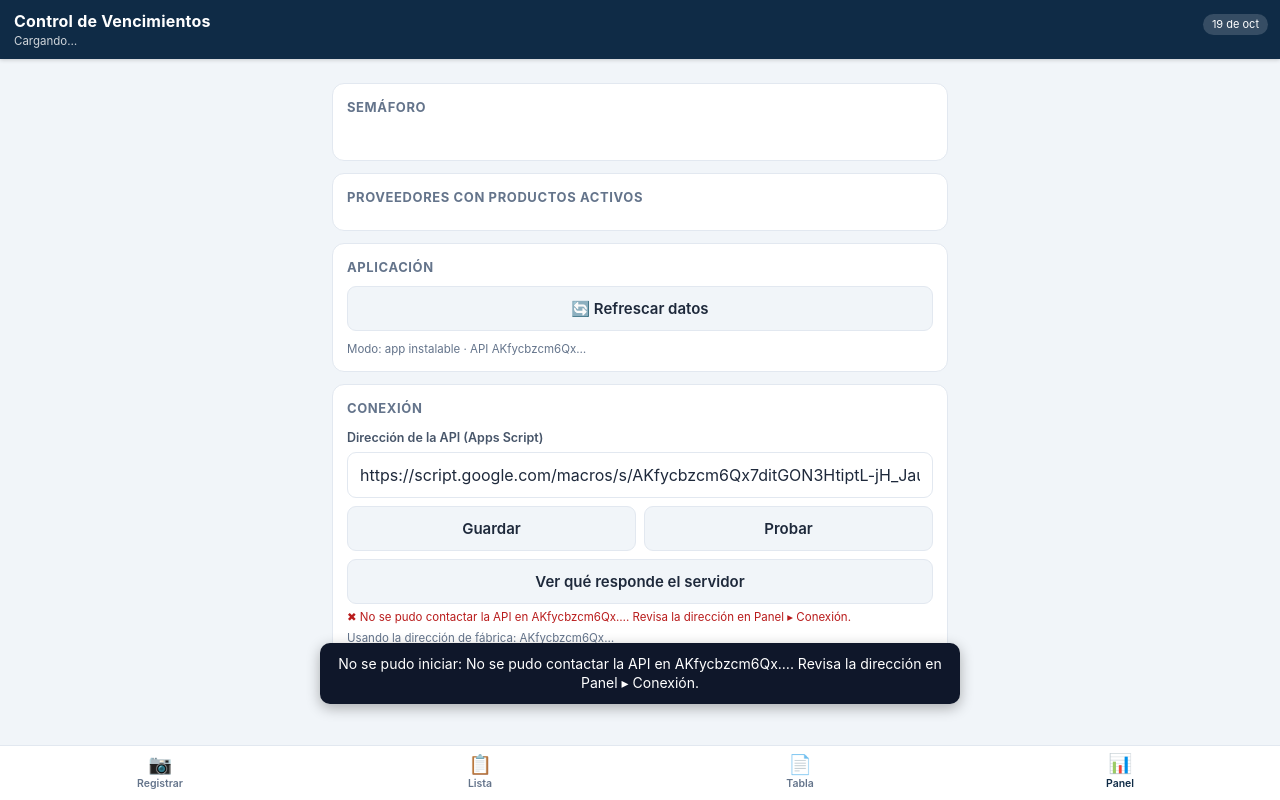
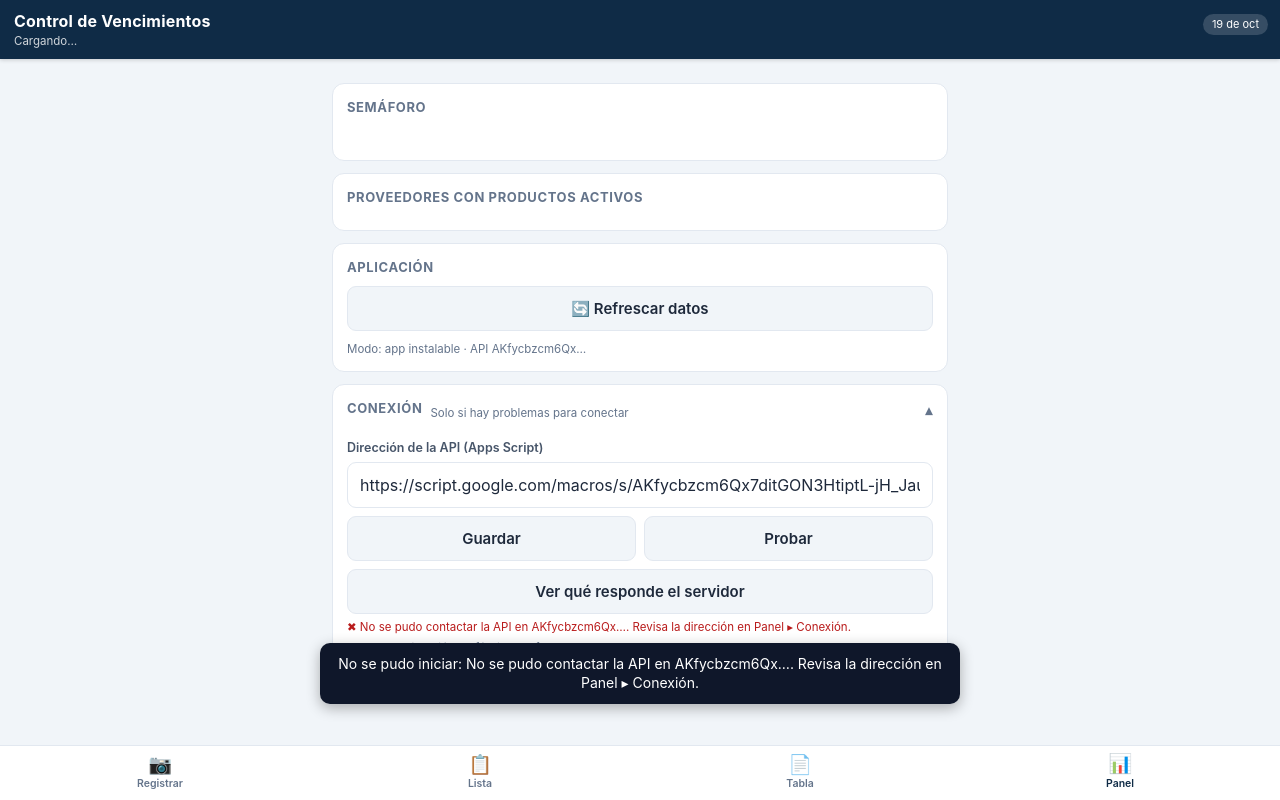
Before and after one commit to alejandrocarvajalvargas-glitch/FIFO, a website: page apps-script/AppMovil.html in a window 1280 px wide. Drawn offline with Linux system fonts and the light colour scheme.

Commit message:
app: Conexion plegada por defecto (se abre sola si falla conectar); README sin marcadores de conflicto

```diff
--- a/apps-script/AppMovil.html
+++ b/apps-script/AppMovil.html
@@ -57,6 +57,15 @@
   .ayuda{font-size:11.5px;color:var(--gris);margin-top:5px}
   .ayuda.ok{color:var(--verde)}
   .ayuda.malo{color:var(--rojo)}
+
+  /* ---------- tarjeta plegable (Conexión) ---------- */
+  details > summary{list-style:none;cursor:pointer;-webkit-tap-highlight-color:transparent;display:flex;align-items:center;gap:8px}
+  details > summary::-webkit-details-marker{display:none}
+  details > summary h2{margin:0}
+  details > summary .ayuda{margin:0;flex:1}
+  details > summary .flecha{color:var(--gris);transition:transform .15s}
+  details[open] > summary .flecha{transform:rotate(180deg)}
+  .cuerpo-api{margin-top:12px}
 
   /* ---------- botones ---------- */
   button{font-family:inherit;font-size:15px;font-weight:600;border:none;border-radius:9px;padding:12px 14px;cursor:pointer}
@@ -322,8 +331,15 @@
       <div class="ayuda oculto" id="aviso-ios"></div>
       <div class="ayuda" id="pie-info" style="margin-top:10px"></div>
     </div>
-    <div class="tarjeta oculto" id="caja-api">
+    <!-- Plegable: la dirección de la API es un ajuste técnico. Se abre sola si
+         algo falla al conectar (ver falloDeConexion). -->
+    <details class="tarjeta oculto" id="caja-api">
+      <summary>
         <h2>Conexión</h2>
+        <span class="ayuda">Solo si hay problemas para conectar</span>
+        <span class="flecha">▾</span>
+      </summary>
+      <div class="cuerpo-api">
         <label for="campo-api">Dirección de la API (Apps Script)</label>
         <input id="campo-api" type="url" autocomplete="off" spellcheck="false" placeholder="https://script.google.com/macros/s/…/exec">
         <div class="fila" style="margin-top:8px">
@@ -339,6 +355,7 @@
           <button class="btn-gris" id="btn-fabrica-api">Volver a la dirección de fábrica</button>
         </div>
       </div>
+    </details>
   </section>
 
 </main>
@@ -593,6 +610,7 @@ function configurarModo(){
     $('texto-escanear').textContent = 'Escanear código';
     $('ayuda-escanear').textContent = 'Cámara en vivo · también puedes escribir el código';
     $('caja-api').classList.remove('oculto');
+    $('caja-api').open = false;   /* plegada: es un ajuste técnico */
     $('campo-api').value = apiUrl();
     mostrarApiEnUso();
     var l = document.createElement('link'); l.rel = 'manifest'; l.href = 'manifest.json';
@@ -665,6 +683,11 @@ function falloDeConexion(e, nota){
     $('estado-api').textContent = '✖ ' + e.message + (nota ? ' ' + nota : '');
     $('campo-api').value = apiUrl();
     mostrarApiEnUso();
+  }
+  /* La tarjeta está plegada para no estorbar: si algo falla, se abre sola. */
+  if (MODO_APP === 'pwa' && $('caja-api')){
+    $('caja-api').classList.remove('oculto');
+    $('caja-api').open = true;
   }
   irA('panel');
 }
```
Also changed, not shown: docs/08-app-movil-web.md (+7 -0 lines), pwa/index.html (+24 -1 lines), README.md, 1 other file. Lines whose indentation alone changed are shown as unchanged.
